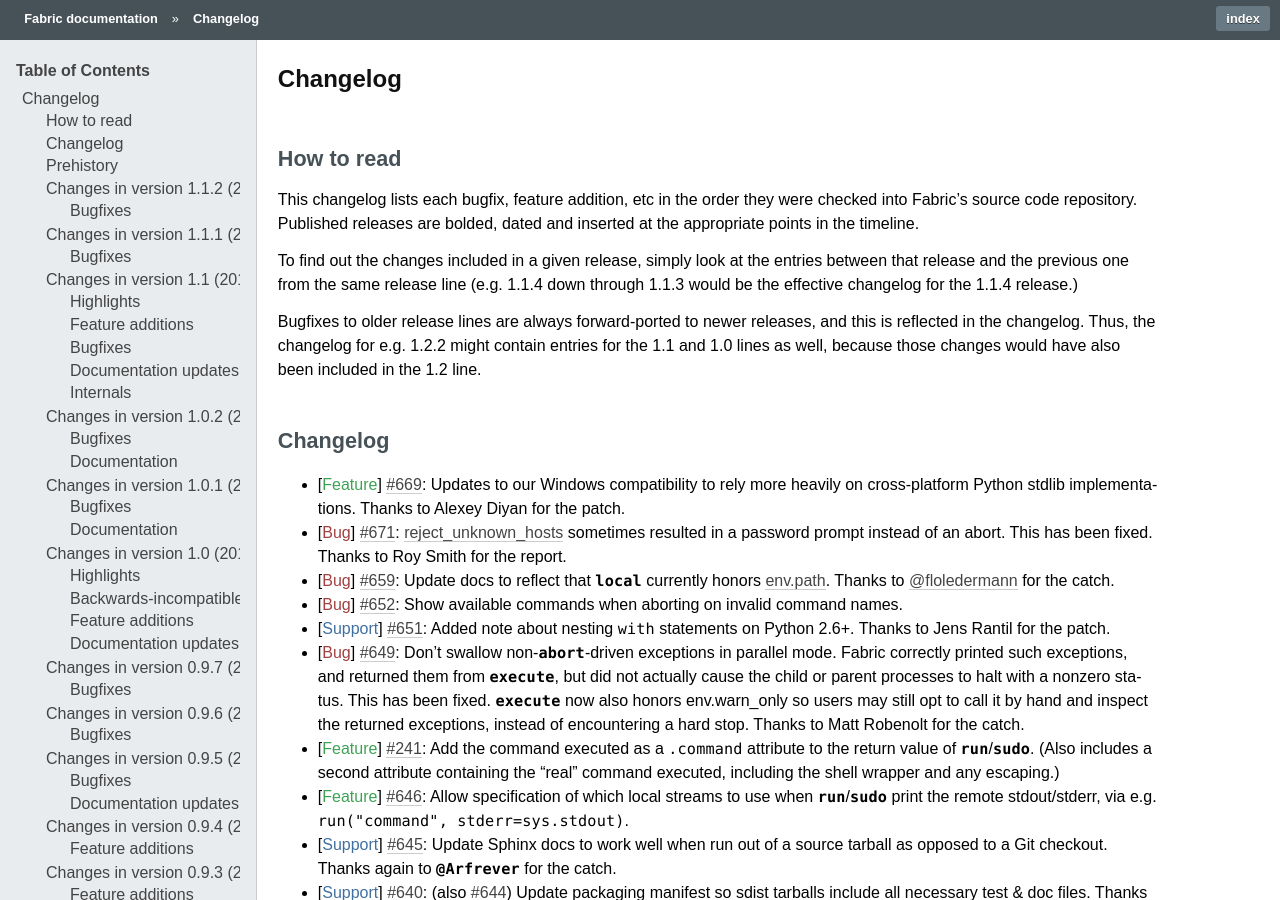
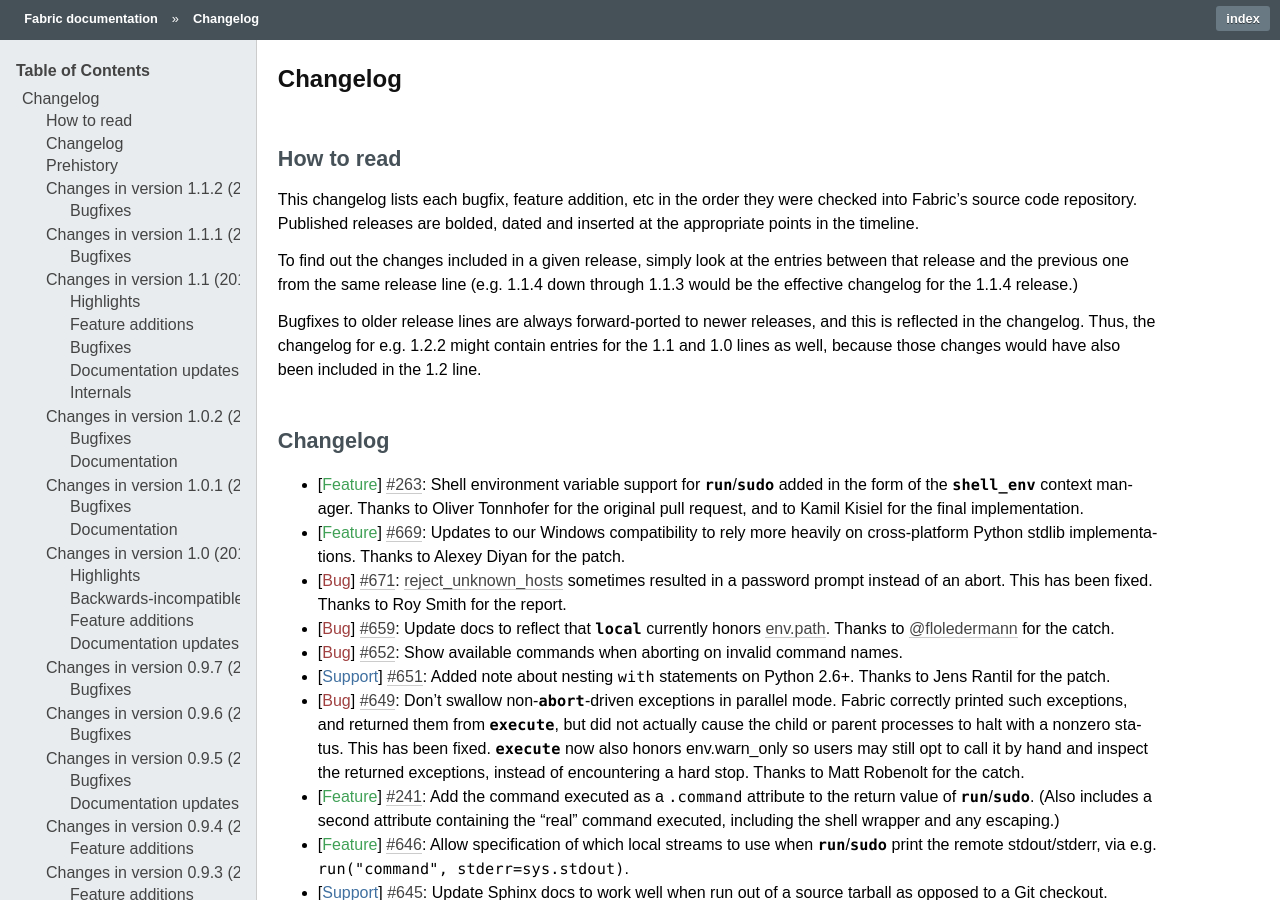
Before and after one commit to fabric/fabric, a Sphinx documentation site: the page built from docs/changelog.rst, in a window 1280 px wide and 900 px high. Built offline with Sphinx 7.4.7, drawn with Linux system fonts in a browser that asks for light colours; the version number could not be read and is left out.

Commit message:
Changelog entry re #263. Fixes #263.

```diff
--- a/docs/changelog.rst
+++ b/docs/changelog.rst
@@ -25,6 +25,11 @@
 Changelog
 =========
 
+* :feature:`263` Shell environment variable support for
+  `~fabric.operations.run`/`~fabric.operations.sudo` added in the form of the
+  `~fabric.context_managers.shell_env` context manager. Thanks to Oliver
+  Tonnhofer for the original pull request, and to Kamil Kisiel for the final
+  implementation.
 * :feature:`669` Updates to our Windows compatibility to rely more heavily on
   cross-platform Python stdlib implementations. Thanks to Alexey Diyan for the
   patch.
```
Also changed, not shown: 1 other file.
